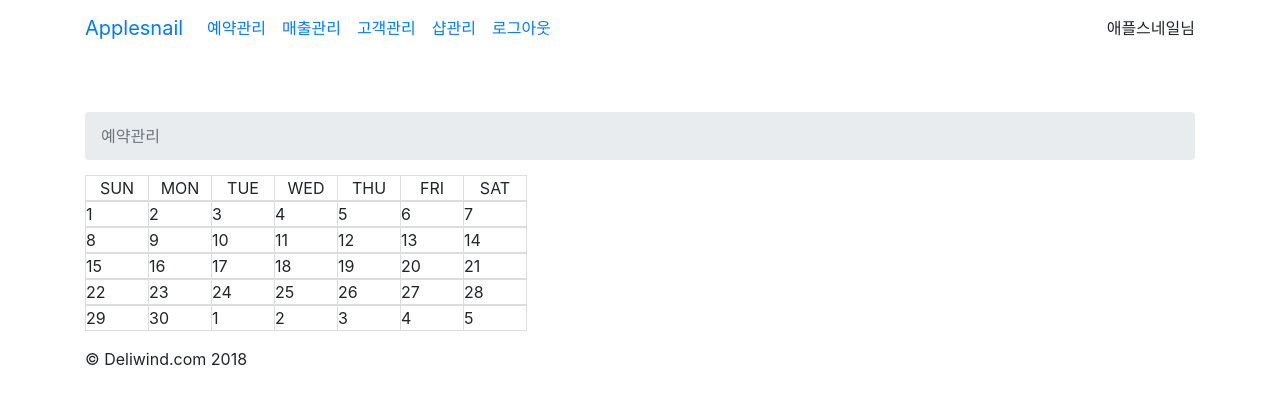
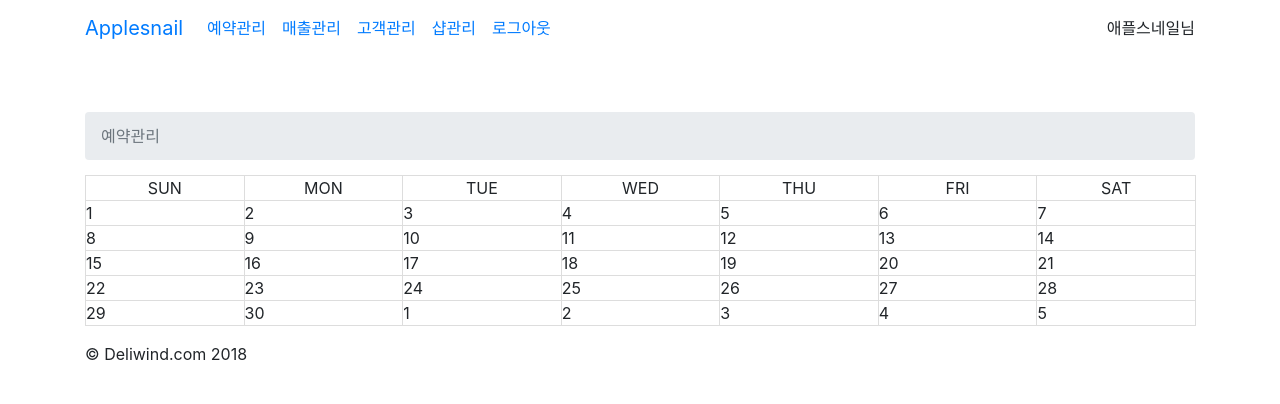
Before and after one commit to shockshot/appleSnail, a React app: page /reservation in a window 1280 px wide. Shown: the top 404 px of the page. Built offline with nearby package versions, Linux system fonts and the light colour scheme.

Commit message:
캘린더 스타일 조정

```diff
--- a/src/routes/Reservation.js
+++ b/src/routes/Reservation.js
@@ -49,9 +49,10 @@ class Reservation extends Component {
                         </ul>
                     </li>
                     {this.datesArray.map(week =>
+                    <li>
                         <ul>
                             {week.map(date =>
-                                <li className={st("cal-col")} >
+                                <li className={st("cal-col", "cal-day")} >
                                     <div className={st("dateLabel")}>
                                         {date.getDate()}
                                     </div>
@@ -61,6 +62,7 @@ class Reservation extends Component {
                                 </li>
                             )}
                         </ul>
+                    </li>
                     )}
 
                 </ul>
--- a/src/routes/Reservation.scss
+++ b/src/routes/Reservation.scss
@@ -3,29 +3,28 @@
   list-style-type: none;
   font-size:0;
   padding-left:0;
+  >li{
+    display:inline-block;
   }
-.calendar ul>li {
-
-  display:inline-block;
 }
 .calendar li.cal-col {
   font-size:1.0rem;
-  min-width:4rem;
+  width: calc(calc(100% / 7) + 1px);
   margin-right: -1px;
   border:1px solid #ddd;
 }
 ul.calendar-header{
   padding:0;
-}
-ul.calendar-header>li{
+  >li{
     margin:0;
     font-size:1.0rem;
     text-align:center;
   }
+}
 ul.calendar-week{
 
-}
-ul.calendar-week>li{
+  >li{
     margin-top:-1px;
     width:100%;
   }
+}
```
Lines whose indentation alone changed are shown as unchanged.
